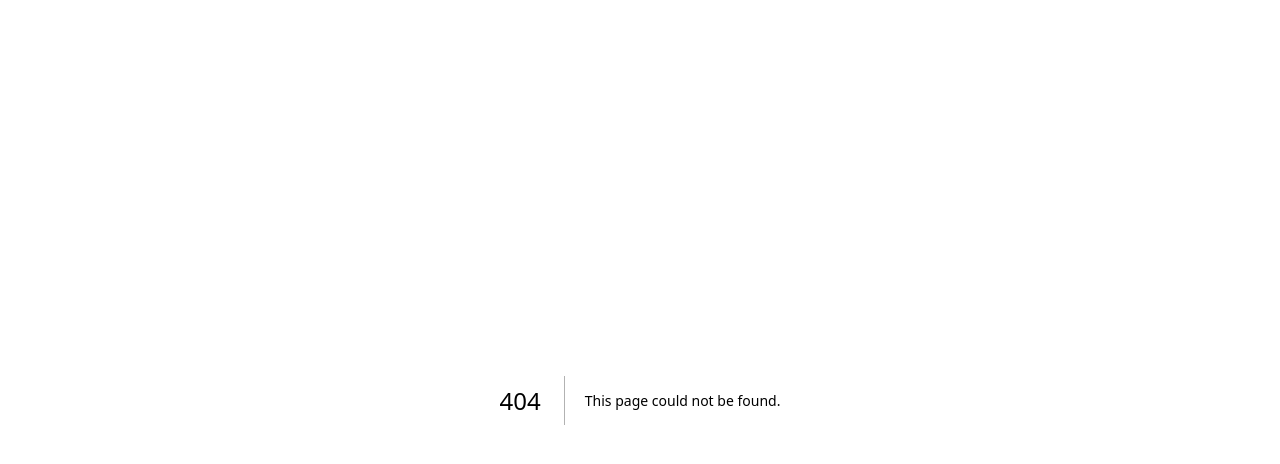
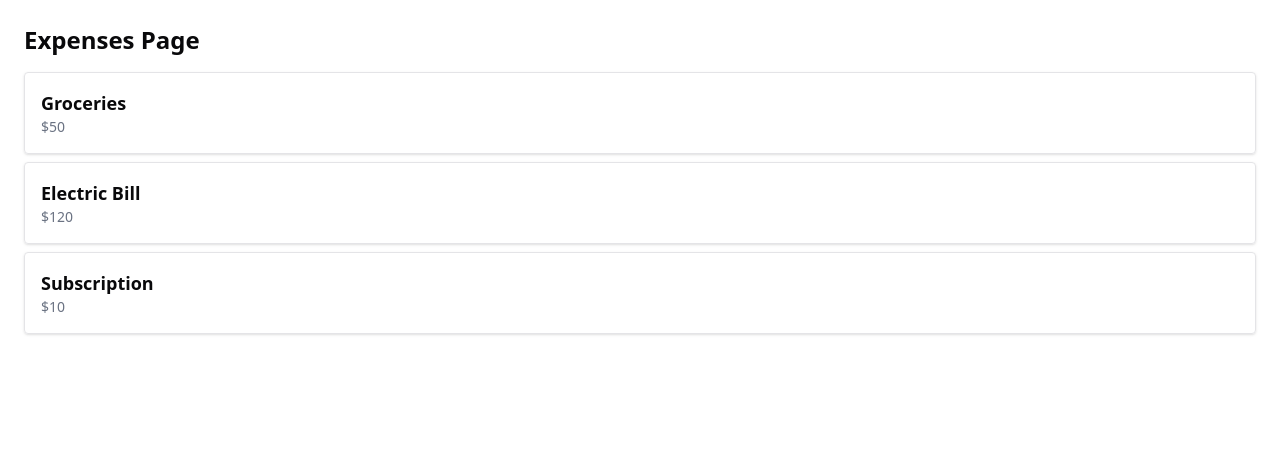
Before and after one commit to gingerboi8950/hacknomics2025, a Next.js app in the folder pack-watch/: page /expenses in a window 1280 px wide. Before the commit this address had no page. Shown: the top 464 px of the page. Built offline with nearby package versions, Linux system fonts and the light colour scheme.

Commit message:
created expenses and budget folder

```diff
--- /dev/null
+++ b/pack-watch/src/app/budget/page.tsx
@@ -0,0 +1,28 @@
+"use client"
+
+import { useState } from "react"
+
+export default function BudgetPage() {
+  const [budget, setBudget] = useState(1000)
+  const [spent, setSpent] = useState(350)
+
+  const remaining = budget - spent
+
+  return (
+    <div className="p-6">
+      <h1 className="text-2xl font-bold mb-4">Budget Overview</h1>
+
+      <div className="border rounded p-4 shadow mb-4">
+        <p className="text-lg">
+          <strong>Total Budget:</strong> ${budget}
+        </p>
+        <p className="text-lg text-red-500">
+          <strong>Spent:</strong> ${spent}
+        </p>
+        <p className="text-lg text-green-600">
+          <strong>Remaining:</strong> ${remaining}
+        </p>
+      </div>
+    </div>
+  )
+}
--- /dev/null
+++ b/pack-watch/src/app/expenses/page.tsx
@@ -0,0 +1,26 @@
+"use client"
+
+import { useState } from "react"
+
+export default function ExpensesPage() {
+  const [expenses, setExpenses] = useState([
+    { id: 1, name: "Groceries", amount: 50 },
+    { id: 2, name: "Electric Bill", amount: 120 },
+    { id: 3, name: "Subscription", amount: 10 },
+  ])
+
+  return (
+    <div className="p-6">
+      <h1 className="text-2xl font-bold mb-4">Expenses Page</h1>
+
+      <ul className="space-y-2">
+        {expenses.map((expense) => (
+          <li key={expense.id} className="border p-4 rounded shadow">
+            <div className="text-lg font-semibold">{expense.name}</div>
+            <div className="text-sm text-gray-500">${expense.amount}</div>
+          </li>
+        ))}
+      </ul>
+    </div>
+  )
+}
```
